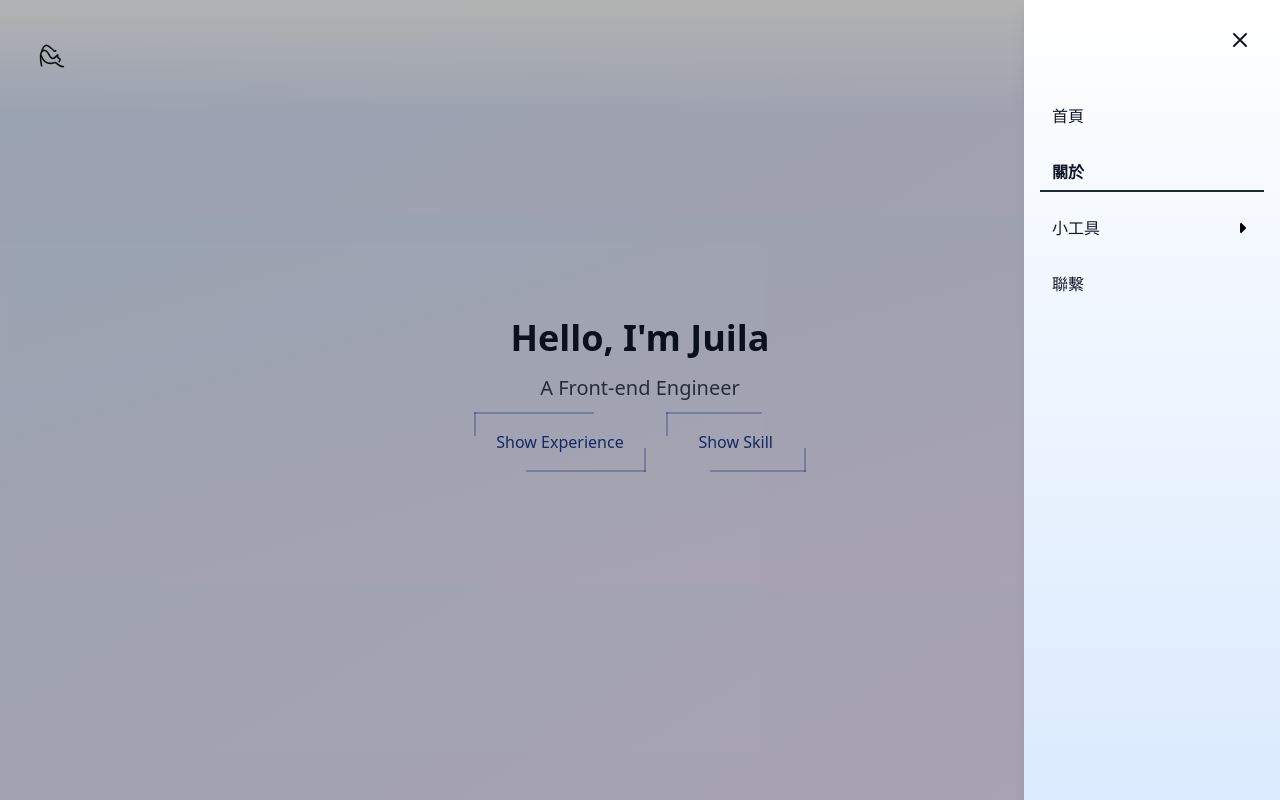
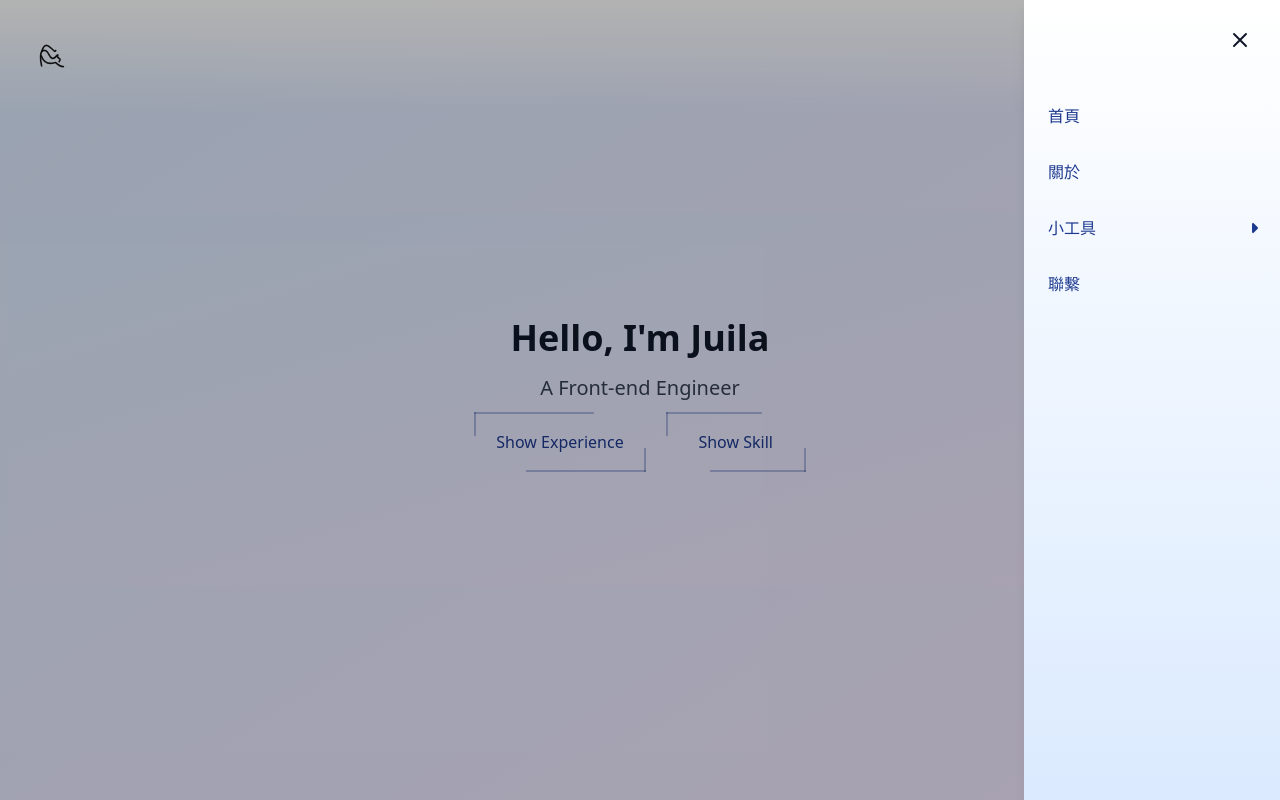
Before and after one commit to lun723/One-Idea, a React (Vite) app: page /about in a window 1280 px wide. Both pictures are taken after a click on the button "Open menu". Built offline with nearby package versions, Linux system fonts and the light colour scheme.

Commit message:
調整Sidebar動畫撰寫方式

```diff
--- a/src/assets/CSS/index.css
+++ b/src/assets/CSS/index.css
@@ -1,40 +1 @@
-/* styles.css */
 @import "tailwindcss";
-
-.sidebar-link {
-    @apply flex text-gray-900 px-3 py-2 rounded-md relative no-underline;
-}
-
-.sidebar-link:hover {
-    @apply bg-transparent; /* 移除 hover:bg-gray-100 */
-}
-
-.sidebar-link::after {
-    content: '';
-    position: absolute;
-    bottom: 0;
-    left: 50%;
-    width: 0;
-    height: 2px;
-    background-color: #1f2937; /* text-gray-900 */
-    transition: all 0.3s ease;
-    transform: translateX(-50%);
-}
-
-.sidebar-link:hover::after {
-    width: 100%;
-    left: 0;
-    transform: translateX(0);
-}
-
-/* 選取狀態：維持底線全寬 */
-.sidebar-link.active::after {
-    width: 100%;
-    left: 0;
-    transform: translateX(0);
-}
-
-/* 可選：為選取狀態添加背景和字重 */
-.sidebar-link.active {
-    @apply font-semibold;
-}
--- a/src/components/Sidebar/Sidebar.styles.ts
+++ b/src/components/Sidebar/Sidebar.styles.ts
@@ -16,3 +16,7 @@ export const STYLES = {
         overlay: 'fixed inset-0 bg-black/30',
     },
 };
+
+export const sidebarLinkWrapper = "relative group w-full block";
+export const sidebarLinkText = "text-blue-900 px-2 py-2 block transition-colors duration-300 group-hover:text-blue-900";
+export const sidebarLinkUnderline = "absolute bottom-0 left-1/2 w-0 h-[2px] bg-blue-900/30 transform -translate-x-1/2 origin-center transition-all duration-300 group-hover:w-full";
--- a/src/components/Sidebar/Sidebar.tsx
+++ b/src/components/Sidebar/Sidebar.tsx
@@ -2,7 +2,7 @@ import React, { useEffect, useState } from 'react';
 import { NavLink } from 'react-router-dom';
 import { motion, AnimatePresence } from 'framer-motion';
 import type { SidebarProps, NavItem } from './Sidebar.types';
-import { STYLES } from './Sidebar.styles';
+import { STYLES , sidebarLinkWrapper , sidebarLinkText , sidebarLinkUnderline} from './Sidebar.styles';
 import { generateTestId } from './Sidebar.utils';
 import {
     sidebarVariants,
@@ -43,8 +43,8 @@ const Sidebar: React.FC<SidebarProps> = ({ navItems, isOpen, onClose }) => {
             >
                 <NavLink
                     to={item.path}
-                    className={({ isActive }: { isActive: boolean }): string =>
-                        `${STYLES.sidebar.link.base} ${isActive ? STYLES.sidebar.link.active : STYLES.sidebar.link.inactive} w-full flex items-center justify-between`
+                    className={({ isActive }) =>
+                        `${sidebarLinkWrapper} ${isActive ? 'text-blue-500' : ''}`
                     }
                     onClick={(e) => {
                         if (hasSubItems) {
@@ -56,15 +56,19 @@ const Sidebar: React.FC<SidebarProps> = ({ navItems, isOpen, onClose }) => {
                     }}
                     data-testid={generateTestId(item.path, item.id)}
                     >
-                    <span>{item.label}</span>
+                    <div className="flex items-center justify-between">
+                        <span className={sidebarLinkText}>{item.label}</span>
                         {hasSubItems && (
                         <motion.i
-                            className={`fas ${isExpanded ? 'fa-caret-down' : 'fa-caret-right'} ml-2 text-black`}
+                            className={`fas fa-caret-right ml-2 text-blue-900`}
                             animate={{ rotate: isExpanded ? 90 : 0 }}
                             transition={iconRotationSettings.transition}
                         />
                         )}
+                    </div>
+                    <span className={sidebarLinkUnderline} />
                     </NavLink>
+
 
                 <AnimatePresence>
                     {hasSubItems && isExpanded && (
```
Lines whose indentation alone changed are shown as unchanged.
